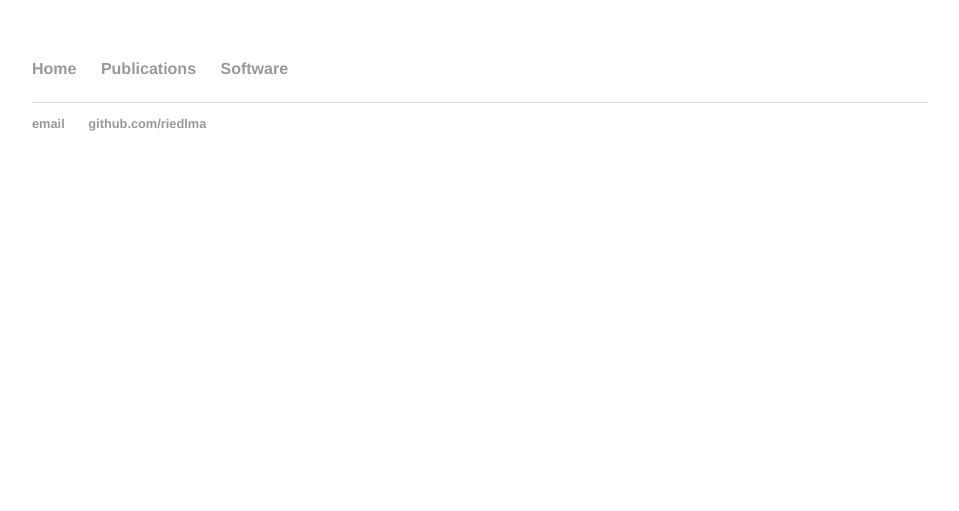
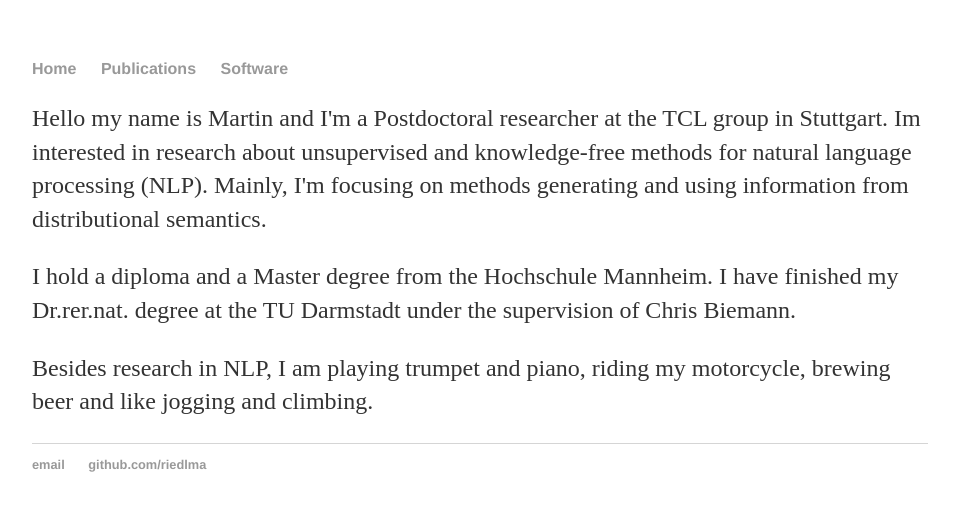
Before and after one commit to riedlma/riedlma.github.io, a Jekyll site: the page built from index.html, in a window 1280 px wide. Shown: the top 511 px of the page, without its empty margins (160-1119 px from the left). Built offline with Jekyll 4.4.1, drawn with Linux system fonts in a browser that asks for light colours.

Commit message:
Update index.html

```diff
--- a/index.html
+++ b/index.html
@@ -4,5 +4,16 @@ title: Martin Riedl
 ---
 <div class="blurb">
 
-	<p></p>
+	<p>
+		Hello my name is Martin and I'm a Postdoctoral researcher at the TCL group in Stuttgart.
+		Im interested in research about unsupervised and knowledge-free methods for natural language processing (NLP).
+		Mainly, I'm focusing on methods generating and using information from distributional semantics.
+	</p>
+	<p>
+		I hold a diploma and a Master degree from the Hochschule Mannheim.
+		I have finished my Dr.rer.nat. degree at the TU Darmstadt under the supervision of Chris Biemann.
+	</p>
+	<p>
+		Besides research in NLP, I am playing trumpet and piano, riding my motorcycle, brewing beer and like jogging and climbing.
+	</p>
 </div><!-- /.blurb -->
```
